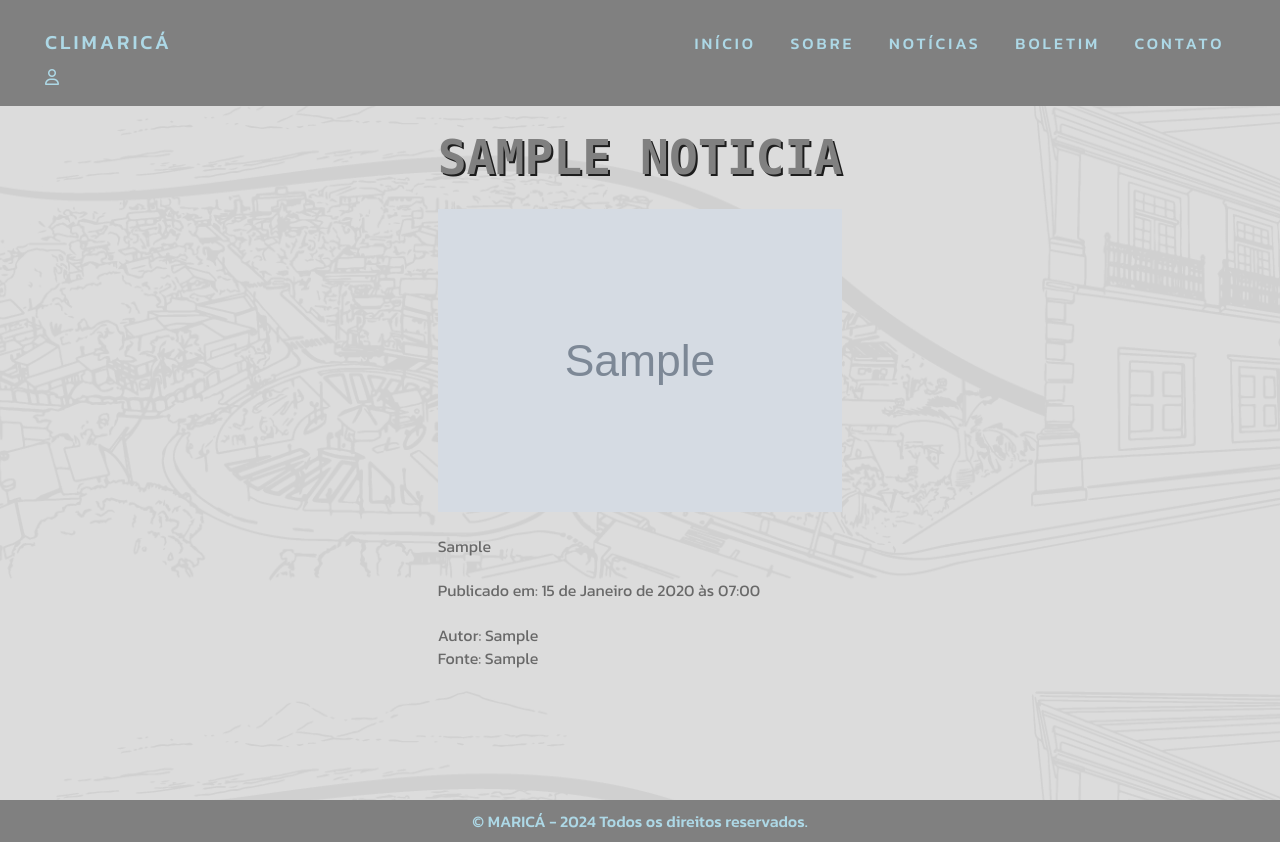
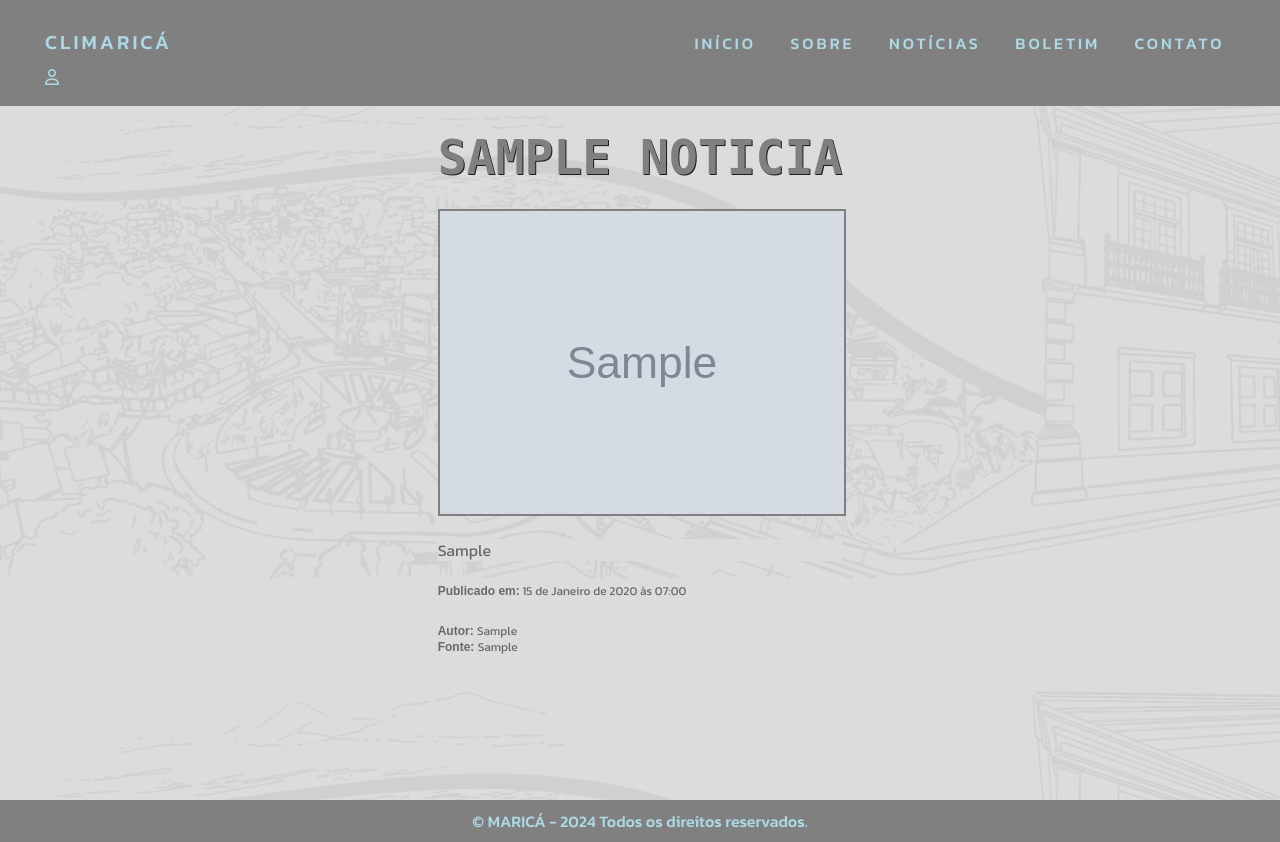
Before and after one commit to roclari/climarica, a Django app: page /news/1/ in a window 1280 px wide. Run offline with Django 5.2, Linux system fonts and the light colour scheme; tables that the repository leaves empty hold one stand-in row (values such as "Sample post"); grey boxes marked "Sample" are stand-in pictures; some libraries are stand-ins or nearby versions.

Commit message:
adjusting css

```diff
--- a/climarica/templates/news.html
+++ b/climarica/templates/news.html
@@ -44,7 +44,7 @@
                             </div>
                             <div class="card-content">
                                 <h3>{{ noticia.titulo }}</h3><br>
-                                <br><br><p>{{ noticia.resumo }}</p>
+                                <p>{{ noticia.resumo }}</p>
                                 <div class="card-title" onclick="infoPopup(this)">
                                 <span style="font-size: 12px;" class="popuptext" id="infoPopup">
                                     <i>Publicado em: {{ noticia.data_publicacao|date:"l, d F Y" }}</i>
@@ -66,7 +66,7 @@
                                     {% endif %}
                                 </div>
                                 <div class="card-content">
-                                    <h3>{{ noticia.titulo }}</h3>
+                                    <h3>{{ noticia.titulo }}</h3><br>
                                     <p>{{ noticia.resumo }}</p>
                                     <div class="card-title" onclick="infoPopup(this)">
                                     <span style="font-size: 12px;" class="popuptext" id="infoPopup">
@@ -81,6 +81,7 @@
                     </div>
                 </div>
             </div>
+        </div>
         </section>
     </header>
 
--- a/climarica/templates/news_details.html
+++ b/climarica/templates/news_details.html
@@ -31,13 +31,14 @@
         <div class="container news-item">
             <br><h1 class="banner-title"
                     style="color: gray;
-                    text-shadow: 2px 2px rgb(29, 29, 29);
+                    text-shadow: 1px 1px rgb(29, 29, 29);
                     text-transform: uppercase;">{{ noticia.titulo }}</h1><br>
-            <img src="{{ noticia.foto.url }}" alt="{{ noticia.titulo }}" style="max-width: 800px;"><br>
-            <p>{{ noticia.conteudo }}</p><br>
-            <p>Publicado em: {{ noticia.data_publicacao }}</p><br>
-            <p>Autor: {{ noticia.autor }}</p>
-            <p>Fonte: {{ noticia.fonte }}</p>
+            <img src="{{ noticia.foto.url }}" alt="{{ noticia.titulo }}"
+                 style="max-width: 500px; align-self: center; border: solid 2px gray;"><br>
+            <p style="background-color: gainsboro;">{{ noticia.conteudo }}</p><br>
+            <p style="background-color: gainsboro; font-size: 12px;"><strong>Publicado em:</strong> {{ noticia.data_publicacao }}</p><br>
+            <p style="background-color: gainsboro; font-size: 12px;"><strong>Autor: </strong> {{ noticia.autor }}</p>
+            <p style="background-color: gainsboro; margin-bottom: 90px; font-size: 12px;"><strong>Fonte: </strong>{{ noticia.fonte }}</p>
         </div>
     </header>
 
--- a/climarica/templates/weather.html
+++ b/climarica/templates/weather.html
@@ -48,7 +48,7 @@
                 <p>Confira a previsão do tempo para hoje em Maricá e planeje suas atividades com tranquilidade.</p>
                 <p>Veja a previsão do tempo para os próximos 7 dias em Maricá e programe seus compromissos com antecedência.</p>
                 <p>Fique atento aos alertas de condições climáticas severas e tome as precauções necessárias para garantir sua segurança.</p>
-                <p>Mantenha-se informado sobre as condições de vento e prepare-se para atividades ao ar livre.</p>
+                <p style="margin-bottom: 50px;">Mantenha-se informado sobre as condições de vento e prepare-se para atividades ao ar livre.</p>
             </div>
         </section>
     </header>
```
